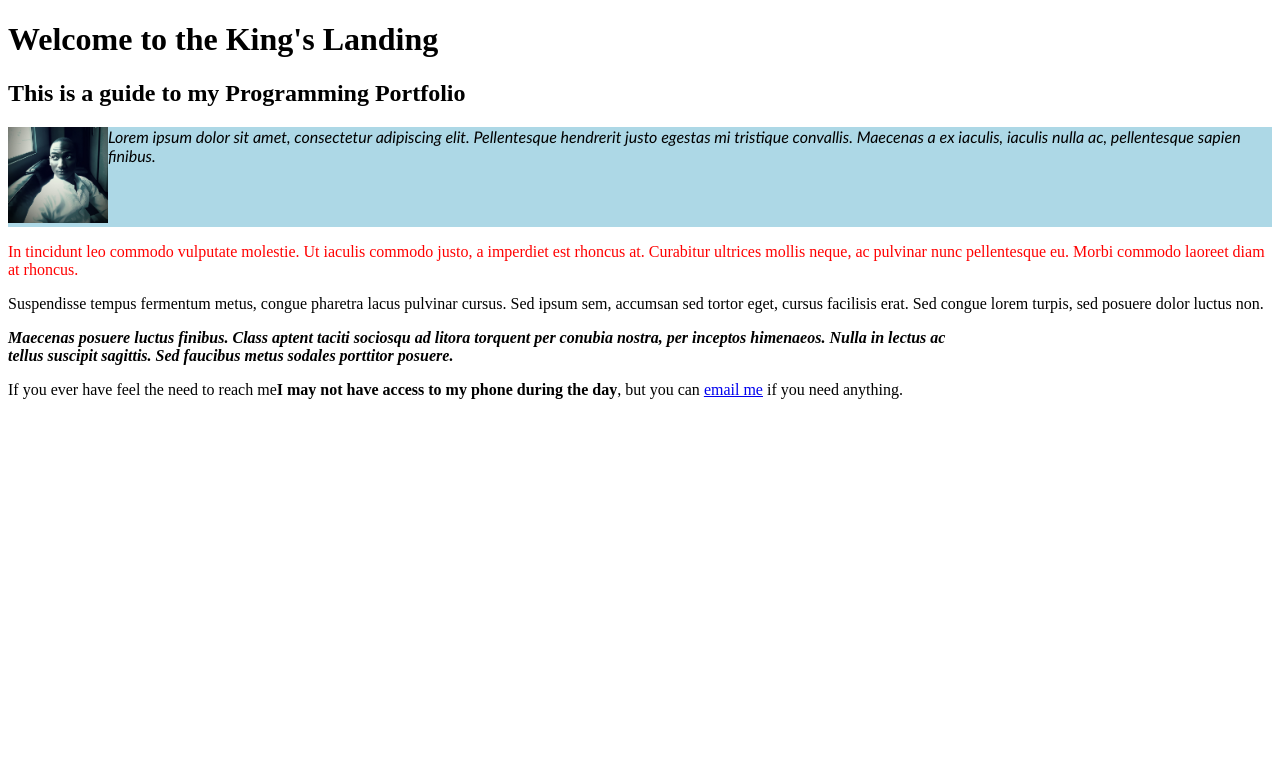
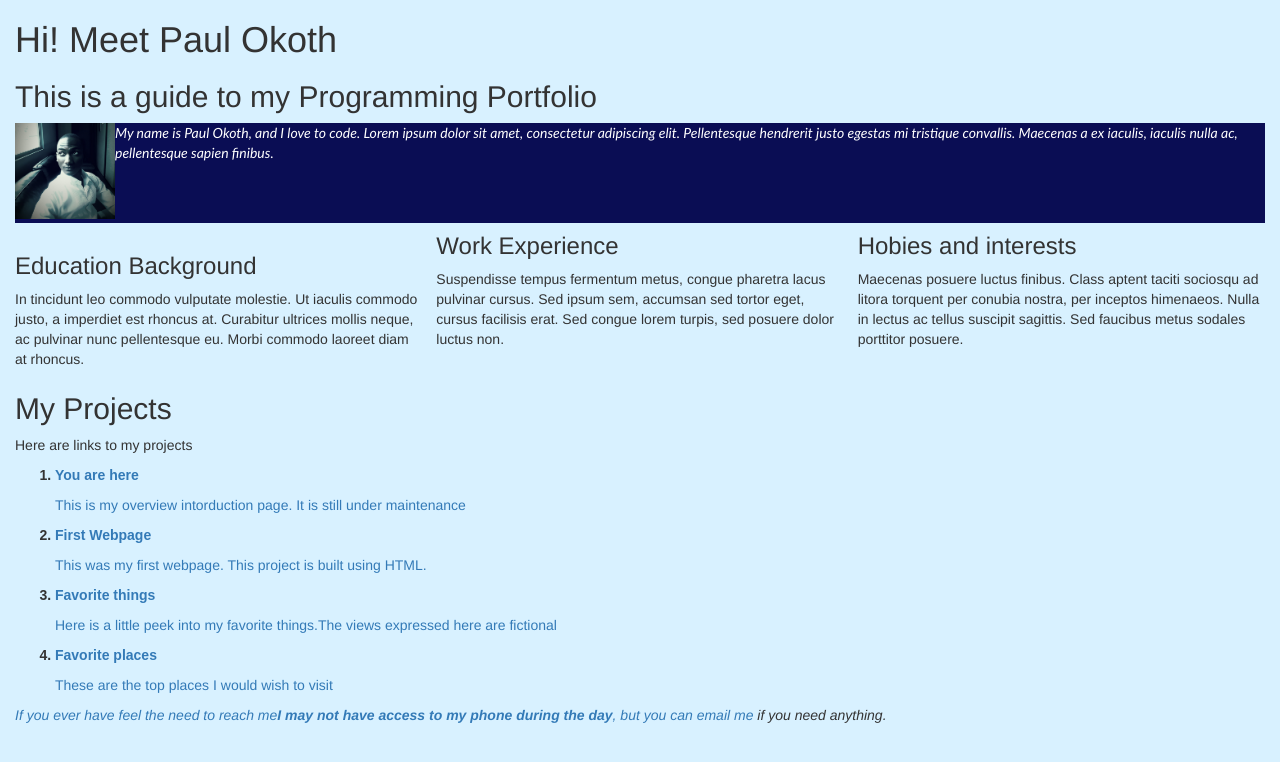
Before and after one commit to paulokoth/paulokoth.github.io, a plain HTML site: page kings-landing.html in a window 1280 px wide. Drawn offline with nearby package versions, Linux system fonts and the light colour scheme.

Commit message:
This adding resume structure

```diff
--- /dev/null
+++ b/CSS/BS.css
@@ -0,0 +1,115 @@
+<!DOCTYPE html>
+<html lang="en">
+<head>
+  <!-- Theme Made By www.w3schools.com - No Copyright -->
+  <title>Bootstrap Theme Simply Me</title>
+  <meta charset="utf-8">
+  <meta name="viewport" content="width=device-width, initial-scale=1">
+  <link rel="stylesheet" href="https://maxcdn.bootstrapcdn.com/bootstrap/3.3.7/css/bootstrap.min.css">
+  <style>
+  body {
+      font: 20px Montserrat, sans-serif;
+      line-height: 1.8;
+      color: #f5f6f7;
+  }
+  p {font-size: 16px;}
+  .margin {margin-bottom: 45px;}
+  .bg-1 {
+      background-color: #1abc9c; /* Green */
+      color: #ffffff;
+  }
+  .bg-2 {
+      background-color: #474e5d; /* Dark Blue */
+      color: #ffffff;
+  }
+  .bg-3 {
+      background-color: #ffffff; /* White */
+      color: #555555;
+  }
+  .bg-4 {
+      background-color: #2f2f2f; /* Black Gray */
+      color: #fff;
+  }
+  .container-fluid {
+      padding-top: 70px;
+      padding-bottom: 70px;
+  }
+  .navbar {
+      padding-top: 15px;
+      padding-bottom: 15px;
+      border: 0;
+      border-radius: 0;
+      margin-bottom: 0;
+      font-size: 12px;
+      letter-spacing: 5px;
+  }
+  .navbar-nav  li a:hover {
+      color: #1abc9c !important;
+  }
+  </style>
+</head>
+<body>
+
+<!-- Navbar -->
+<nav class="navbar navbar-default">
+  <div class="container">
+    <div class="navbar-header">
+      <button type="button" class="navbar-toggle" data-toggle="collapse" data-target="#myNavbar">
+        <span class="icon-bar"></span>
+        <span class="icon-bar"></span>
+        <span class="icon-bar"></span>
+      </button>
+      <a class="navbar-brand" href="#">Me</a>
+    </div>
+    <div class="collapse navbar-collapse" id="myNavbar">
+      <ul class="nav navbar-nav navbar-right">
+        <li><a href="#">WHO</a></li>
+        <li><a href="#">WHAT</a></li>
+        <li><a href="#">WHERE</a></li>
+      </ul>
+    </div>
+  </div>
+</nav>
+
+<!-- First Container -->
+<div class="container-fluid bg-1 text-center">
+  <h3 class="margin">Who Am I?</h3>
+  <img src="bird.jpg" class="img-responsive img-circle margin" style="display:inline" alt="Bird" width="350" height="350">
+  <h3>I'm an adventurer</h3>
+</div>
+
+<!-- Second Container -->
+<div class="container-fluid bg-2 text-center">
+  <h3 class="margin">What Am I?</h3>
+  <p>Lorem ipsum dolor sit amet, consectetur adipiscing elit, sed do eiusmod tempor incididunt ut labore et dolore magna aliqua. Ut enim ad minim veniam, quis nostrud exercitation ullamco laboris nisi ut aliquip ex ea commodo consequat. </p>
+  <a href="#" class="btn btn-default btn-lg">
+    <span class="glyphicon glyphicon-search"></span> Search
+  </a>
+</div>
+
+<!-- Third Container (Grid) -->
+<div class="container-fluid bg-3 text-center">
+  <h3 class="margin">Where To Find Me?</h3><br>
+  <div class="row">
+    <div class="col-sm-4">
+      <p>Lorem ipsum dolor sit amet, consectetur adipisicing elit, sed do eiusmod tempor incididunt ut labore et dolore magna aliqua.</p>
+      <img src="birds1.jpg" class="img-responsive margin" style="width:100%" alt="Image">
+    </div>
+    <div class="col-sm-4">
+      <p>Lorem ipsum dolor sit amet, consectetur adipisicing elit, sed do eiusmod tempor incididunt ut labore et dolore magna aliqua.</p>
+      <img src="birds2.jpg" class="img-responsive margin" style="width:100%" alt="Image">
+    </div>
+    <div class="col-sm-4">
+      <p>Lorem ipsum dolor sit amet, consectetur adipisicing elit, sed do eiusmod tempor incididunt ut labore et dolore magna aliqua.</p>
+      <img src="birds3.jpg" class="img-responsive margin" style="width:100%" alt="Image">
+    </div>
+  </div>
+</div>
+
+<!-- Footer -->
+<footer class="container-fluid bg-4 text-center">
+  <p>Bootstrap Theme Made By <a href="https://www.w3schools.com">www.w3schools.com</a></p>
+</footer>
+
+</body>
+</html>
--- a/CSS/IP1.css
+++ b/CSS/IP1.css
@@ -1,13 +1,19 @@
+body{
+  background-color: #d8f1ff;
+
+}
 .intro {
     width: 100%;
-    background-color: lightblue;
+    background-color: #0a0d54;
 }
 
 .intro p {
     font-style: italic;
+    color: white;
     font-family: calibri;
     min-height:100px;
     width:100%;
+    font-weight: lighter;
 }
 
 .intro img{
@@ -24,3 +30,14 @@ p.author {
 p.important {
     color: red;
 }
+
+.Projects li {
+  font-weight: bold;
+  font-style: normal;
+  font-family: sans-serif;
+  font: 40px;
+}
+
+.Resume {
+  columns:3;
+}
--- a/kings-landing.html
+++ b/kings-landing.html
@@ -3,24 +3,49 @@
 
 <head>
     <title>You are now in the presence of a G.O.A.T</title>
-      <link href="CSS/IP1.css" rel="stylesheet" type="text/css" media="all">
+    <meta charset="utf-8">
+    <meta name="viewport" content="width=device-width, initial-scale=1">
+    <link href="https://maxcdn.bootstrapcdn.com/bootstrap/3.3.7/css/bootstrap.min.css" rel="stylesheet">
+    <link href="CSS/IP1.css" rel="stylesheet" type="text/css" media="all">
+
 </head>
 
 <body>
-    <h1>Welcome to the King's Landing</h1>
+  <div class="container-fluid">
+    <h1>Hi! Meet Paul Okoth</h1>
     <h2>This is a guide to my Programming Portfolio</h2>
       <div class="intro">
         <img src="image-folder/Me.jpg" alt="Paul Okoth">
-        <p>Lorem ipsum dolor sit amet, consectetur adipiscing elit. Pellentesque hendrerit justo egestas mi tristique convallis. Maecenas a ex iaculis, iaculis nulla ac, pellentesque sapien finibus.</p>
+        <p>My name is Paul Okoth, and I love to code. Lorem ipsum dolor sit amet, consectetur adipiscing elit. Pellentesque hendrerit justo egestas mi tristique convallis. Maecenas a ex iaculis, iaculis nulla ac, pellentesque sapien finibus.</p>
       </div>
 
-    <p class="important">In tincidunt leo commodo vulputate molestie. Ut iaculis commodo justo, a imperdiet est rhoncus at. Curabitur ultrices mollis neque, ac pulvinar nunc pellentesque eu. Morbi commodo laoreet diam at rhoncus.</p>
+      <div class="Resume">
+        <h3>Education Background</h3>
+        <p class="education">In tincidunt leo commodo vulputate molestie. Ut iaculis commodo justo, a imperdiet est rhoncus at. Curabitur ultrices mollis neque, ac pulvinar nunc pellentesque eu. Morbi commodo laoreet diam at rhoncus.</p>
 
-    <p>Suspendisse tempus fermentum metus, congue pharetra lacus pulvinar cursus. Sed ipsum sem, accumsan sed tortor eget, cursus facilisis erat. Sed congue lorem turpis, sed posuere dolor luctus non.</p>
+        <h3>Work Experience</h3>
+        <p class="WorkExperience">Suspendisse tempus fermentum metus, congue pharetra lacus pulvinar cursus. Sed ipsum sem, accumsan sed tortor eget, cursus facilisis erat. Sed congue lorem turpis, sed posuere dolor luctus non.</p>
 
-    <p class="author">Maecenas posuere luctus finibus. Class aptent taciti sociosqu ad litora torquent per conubia nostra, per inceptos himenaeos. Nulla in lectus ac tellus suscipit sagittis. Sed faucibus metus sodales porttitor posuere.</p>
+        <h3>Hobies and interests</h3>
+        <p class="Hobbies">Maecenas posuere luctus finibus. Class aptent taciti sociosqu ad litora torquent per conubia nostra, per inceptos himenaeos. Nulla in lectus ac tellus suscipit sagittis. Sed faucibus metus sodales porttitor posuere.</p>
+      </div>
 
-    <p>If you ever have feel the need to reach me<strong class="important">I may not have access to my phone during the day</strong>, but you can <a href="mailto:pauloakoth@gmail.com" class="important">email me</a> if you need anything.</p>
+    <div class="Projects">
+      <h2>My Projects</h2>
+        <p>Here are links to my projects</p>
+        <ol>
+          <li><p><a href="kings-landing.html" </a>You are here</p></li>
+            <p>This is my overview intorduction page. It is still under maintenance<p/>
+          <li><p><a href="my-first-webpage.html" </a>First Webpage</p></li>
+            <p>This was my first webpage. This project is built using HTML.</p>
+          <li><p><a href="favorite-things.html" </a>Favorite things</p></li>
+            <p>Here is a little peek into my favorite things.The views expressed here are fictional</p>
+          <li><p><a href="favorite-places.html" </a>Favorite places</p></li>
+            <p>These are the top places I would wish to visit</p>
+        </ol>
+                <p><em> If you ever have feel the need to reach me<strong class="important">I may not have access to my phone during the day</strong>, but you can <a href="mailto:pauloakoth@gmail.com" class="important">email me</a> if you need anything.</em></p>
+    </div>
+  </div>
 </body>
 
 </html>
```
